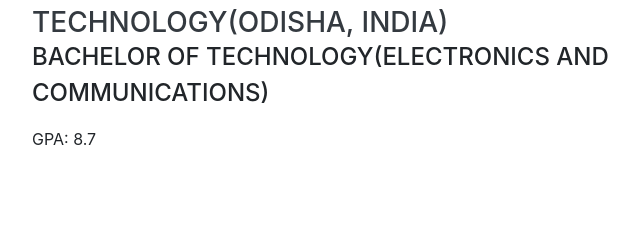
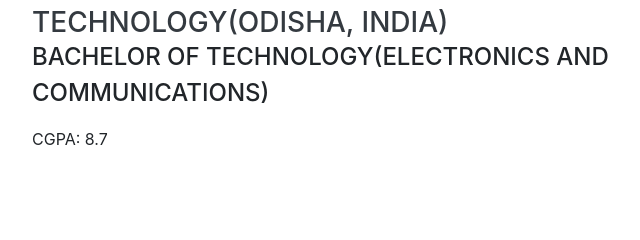
Before and after one commit to ambarishmeher/ambarish.meher, a website with bundled scripts: page index.html in a window 1280 px wide. Shown: the part 4249-4489 px from the top of the page, 288-928 px from the left. Built offline with nearby package versions, Linux system fonts and the light colour scheme; a web font is replaced by a local one.

Commit message:
Update index.html
updated score

```diff
--- a/index.html
+++ b/index.html
@@ -202,7 +202,7 @@
           <div class="resume-content">
             <h3 class="mb-0">Gandhi Institute of Engineering and Technology(Odisha, India)</h3>
             <div class="subheading mb-3">Bachelor of Technology(Electronics and Communications)</div>
-            <p>GPA: 8.7</p>
+            <p>CGPA: 8.7</p>
           </div>
           <div class="resume-date text-md-right">
             <span class="text-primary">Jul 2008 - Jun 2012</span>
```
